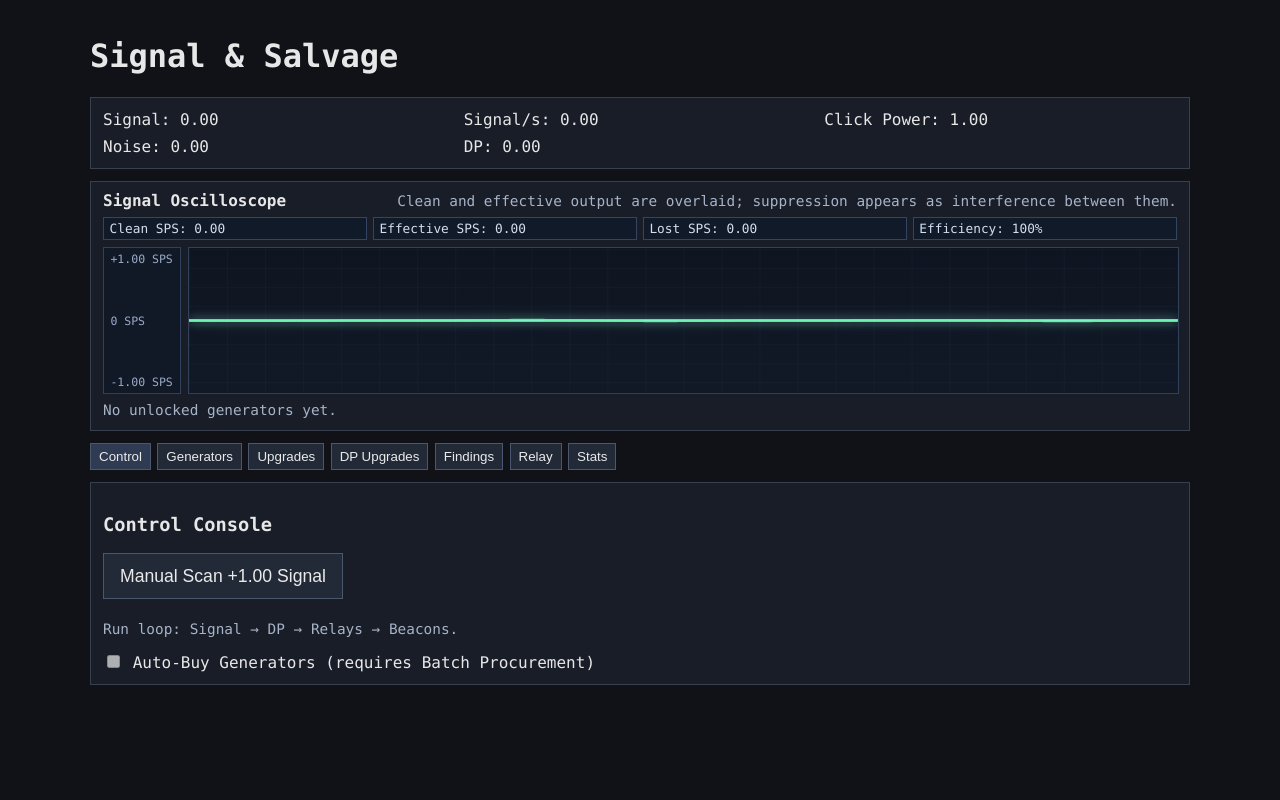
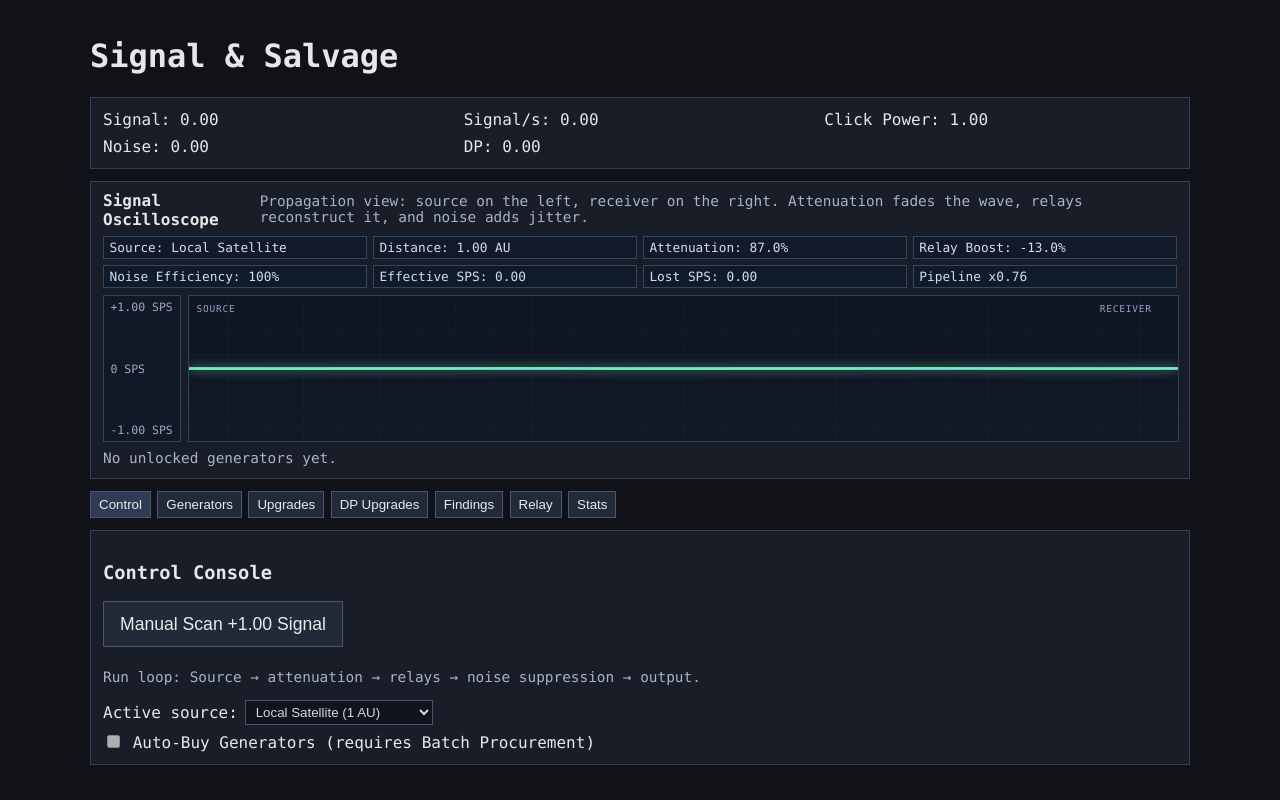
Before and after one commit to jjlyon/web-incremental, a React (Vite) app: page / in a window 1280 px wide. Built offline with nearby package versions, Linux system fonts and the light colour scheme.

Commit message:
Refactor signal pipeline with distance attenuation and relay amplification

```diff
--- a/src/App.tsx
+++ b/src/App.tsx
@@ -1,6 +1,6 @@
 import { CSSProperties, useEffect, useMemo, useReducer, useRef, useState } from 'react';
 import { TabButton } from './components/TabButton';
-import { BALANCE, BEACON_UPGRADES, GENERATORS, MILESTONES, RELAY_PROTOCOLS, RELAY_UPGRADES, UPGRADES } from './game/data';
+import { BALANCE, BEACON_UPGRADES, GENERATORS, MILESTONES, RELAY_PROTOCOLS, RELAY_UPGRADES, SIGNAL_SOURCES, UPGRADES } from './game/data';
 import {
   canBeaconReset,
   canPrestige,
@@ -18,8 +18,10 @@
   getAutoScanRate,
   getPassiveDpPerSecond,
   getPrestigeGain,
+  getRelayAttenuationReducer,
   getRelayEnergyPerRelay,
   getRelayUpgradeCost,
+  getSignalPipelineBreakdown,
   getTotalSps,
   getUpgradeCost,
   getBeaconUpgradeCost,
@@ -153,13 +155,16 @@
   const canBeaconNow = canBeaconReset(state) && beaconGain > 0;
   const relayEnergyPerRelay = getRelayEnergyPerRelay(state);
   const relayBaseContribution = state.relays * 2.5 * (1 + state.relayUpgrades.relay_efficiency * 0.05);
-  const baseNoisePenalty = 1 / (1 + state.noise / 100);
-  const noiseMitigation = state.upgrades.adaptive_gain_control > 0 ? 0.4 : 0;
-  const effectiveNoiseFactor = 1 - (1 - baseNoisePenalty) * (1 - noiseMitigation);
-  const clampedNoiseFactor = Math.max(0.05, effectiveNoiseFactor);
-  const undampenedSps = sps / clampedNoiseFactor;
+  const pipeline = getSignalPipelineBreakdown(state);
+  const source = pipeline.source;
+  const attenuationPercent = pipeline.distanceAttenuation * 100;
+  const relayBoostPercent = (pipeline.relayAmplification - 1) * 100;
+  const noiseEfficiencyPercent = pipeline.noiseEfficiency * 100;
+  const propagationMultiplier = pipeline.distanceAttenuation * pipeline.relayAmplification * pipeline.noiseEfficiency;
+  const cleanPropagationMultiplier = pipeline.distanceAttenuation * pipeline.relayAmplification;
+  const undampenedSps = cleanPropagationMultiplier > 0 ? sps / pipeline.noiseEfficiency : sps;
   const spsLostToNoise = Math.max(0, undampenedSps - sps);
-  const noiseImpactPercent = (1 - clampedNoiseFactor) * 100;
+  const noiseImpactPercent = (1 - pipeline.noiseEfficiency) * 100;
 
   const hasAffordableGenerator = GENERATORS.some((gen) => state.signal >= getGeneratorCost(gen.id, state.generators[gen.id], 0, state));
   const hasAffordableSignalUpgrade = UPGRADES.some((up) => up.currencyType === 'signal' && canPurchaseUpgrade(state, up.id));
@@ -284,7 +289,7 @@
                   <div>
                     <strong>{up.name}</strong> [ENERGY {formatNumber(cost)}] {up.repeatable ? `(Lv ${level})` : owned ? '(Owned)' : ''}
                     <div className="muted">{up.description}</div>
-                    <div className="muted">{up.id === 'relay_efficiency' ? `Current relay effect scaling: +${formatNumber(level * 5)}%` : up.id === 'lean_procurement' ? 'Current: scanners/dishes cost x0.90.' : up.id === 'finding_archive' ? 'Current: findings grant x1.25 DP.' : up.id === 'spectral_refinement' ? 'Current: noise scaling x0.88.' : up.id === 'autonomous_scanners' ? 'Current: +1.5 auto scans/sec.' : up.id === 'resonant_interface' ? 'Current: manual scans gain +2% SPS.' : 'Current: +1 starting Dish Array.'}</div>
+                    <div className="muted">{up.id === 'relay_efficiency' ? `Current: each relay amplification x${formatNumber(Math.pow(1.15, level))}.` : up.id === 'lean_procurement' ? 'Current: scanners/dishes cost x0.90.' : up.id === 'finding_archive' ? `Current: findings x1.25 DP and relay cascades +${formatNumber(level * 4)}%.` : up.id === 'spectral_refinement' ? `Current: segment attenuation reduced by ${formatNumber(relayAttenuationReducer * 100)}%.` : up.id === 'autonomous_scanners' ? 'Current: +1.5 auto scans/sec.' : up.id === 'resonant_interface' ? `Current: network relay multiplier +${formatNumber(level * 6)}%.` : 'Current: +1 starting Dish Array.'}</div>
                   </div>
                   <button disabled={locked || owned || !canPurchaseRelayUpgrade(state, up.id)} onClick={() => dispatch({ type: 'BUY_RELAY_UPGRADE', upgradeId: up.id })}>{locked ? `Unlocks at ${up.unlockAtRelays}` : 'Buy'}</button>
                 </div>
@@ -372,8 +377,6 @@
   }).filter((wave) => wave.isUnlocked);
 
   const aggregateScaleSps = Math.max(1, undampenedSps, sps, maxContributionSps);
-  const cleanAmplitude = (undampenedSps / aggregateScaleSps) * 34;
-  const effectiveAmplitude = (sps / aggregateScaleSps) * 34;
   const suppressionIntensity = Math.max(0, Math.min(1, noiseImpactPercent / 100));
   const relayCount = Math.max(0, Math.floor(state.relays));
   const beaconCount = Math.max(0, Math.floor(state.beacons));
@@ -404,17 +407,28 @@
       return acc + Math.exp(-(distance * distance) * 2.2) * 0.7;
     }, 0));
   };
+  const relayAttenuationReducer = getRelayAttenuationReducer(state);
+  const baseAmplitude = (undampenedSps / aggregateScaleSps) * 34;
   const cleanPoints = sampleXs.map((x) => {
-    const radians = (x / WAVE_WIDTH) * 1.05 * Math.PI * 2 + waveTime * WAVE_SPEED * 0.85;
-    const y = WAVE_HEIGHT / 2 + Math.sin(radians) * cleanAmplitude;
+    const normalized = Math.max(0, Math.min(1, (x - WAVE_EDGE_PADDING) / (WAVE_WIDTH - WAVE_EDGE_PADDING * 2)));
+    const distancePosition = source.distance * normalized;
+    const attenuation = 1 / (1 + distancePosition * state.falloffFactor);
+    const relaysApplied = pipeline.relayChain.reduce((mult, relay) => (normalized >= relay.position ? mult * relay.amplification : mult), 1);
+    const propagationAtPosition = attenuation * relaysApplied;
+    const radians = (x / WAVE_WIDTH) * source.frequency * Math.PI * 2 + waveTime * WAVE_SPEED * 0.85;
+    const y = WAVE_HEIGHT / 2 + Math.sin(radians) * baseAmplitude * propagationAtPosition;
     return { x, y };
   });
   const effectivePoints = sampleXs.map((x) => {
-    const radians = (x / WAVE_WIDTH) * 1.05 * Math.PI * 2 + waveTime * WAVE_SPEED * 0.85;
+    const normalized = Math.max(0, Math.min(1, (x - WAVE_EDGE_PADDING) / (WAVE_WIDTH - WAVE_EDGE_PADDING * 2)));
+    const distancePosition = source.distance * normalized;
+    const attenuation = 1 / (1 + distancePosition * state.falloffFactor);
+    const relaysApplied = pipeline.relayChain.reduce((mult, relay) => (normalized >= relay.position ? mult * relay.amplification : mult), 1);
     const beaconSuppression = beaconSuppressionAt(x);
-    const shimmerBase = (Math.sin((x / WAVE_WIDTH) * 16 + waveTime * 8) + Math.sin((x / WAVE_WIDTH) * 30 + waveTime * 15) * 0.6) * (0.5 + suppressionIntensity * 3.2);
-    const shimmer = shimmerBase * (1 - beaconSuppression * 0.75);
-    const y = WAVE_HEIGHT / 2 + Math.sin(radians) * effectiveAmplitude + shimmer;
+    const jitterBase = (Math.sin((x / WAVE_WIDTH) * 16 + waveTime * 8) + Math.sin((x / WAVE_WIDTH) * 30 + waveTime * 15) * 0.6) * (0.4 + suppressionIntensity * 3.1);
+    const jitter = jitterBase * (1 - beaconSuppression * 0.75);
+    const radians = (x / WAVE_WIDTH) * source.frequency * Math.PI * 2 + waveTime * WAVE_SPEED * 0.85;
+    const y = WAVE_HEIGHT / 2 + Math.sin(radians) * baseAmplitude * attenuation * relaysApplied * pipeline.noiseEfficiency + jitter;
     return { x, y };
   });
   const toPath = (points: Array<{ x: number; y: number }>): string => points.map((point, idx) => `${idx === 0 ? 'M' : 'L'}${point.x},${point.y.toFixed(2)}`).join(' ');
@@ -428,6 +442,7 @@
     cleanSignal: cleanPoints.map((point) => point.y),
     effectiveSignal: effectivePoints.map((point) => point.y),
   };
+
 
 
   const scannerFrequency = WAVE_FREQUENCIES[0];
@@ -456,13 +471,17 @@
       <div className="panel wave-panel">
         <div className="wave-header">
           <strong>Signal Oscilloscope</strong>
-          <span className="muted">Clean and effective output are overlaid; suppression appears as interference between them.</span>
+          <span className="muted">Propagation view: source on the left, receiver on the right. Attenuation fades the wave, relays reconstruct it, and noise adds jitter.</span>
         </div>
         <div className="wave-stats">
-          <span>Clean SPS: {formatNumber(undampenedSps)}</span>
+          <span>Source: {source.name}</span>
+          <span>Distance: {formatNumber(source.distance)} AU</span>
+          <span>Attenuation: {formatNumber(attenuationPercent)}%</span>
+          <span>Relay Boost: {relayBoostPercent >= 0 ? '+' : ''}{formatNumber(relayBoostPercent)}%</span>
+          <span>Noise Efficiency: {formatNumber(noiseEfficiencyPercent)}%</span>
           <span>Effective SPS: {formatNumber(sps)}</span>
           <span>Lost SPS: {formatNumber(spsLostToNoise)}</span>
-          <span>Efficiency: {formatNumber(clampedNoiseFactor * 100)}%</span>
+          <span>Pipeline x{formatNumber(propagationMultiplier)}</span>
         </div>
         <div className="wave-body">
           <div className="wave-scale" aria-hidden="true">
@@ -478,12 +497,17 @@
             </defs>
             <rect x="0" y="0" width={WAVE_WIDTH} height={WAVE_HEIGHT} fill="url(#waveGrid)" opacity="0.62" />
             <path d={`M0,${WAVE_HEIGHT / 2} H${WAVE_WIDTH}`} className="wave-baseline" />
+            <text x="8" y="16" className="wave-end-label">SOURCE</text>
+            <text x={WAVE_WIDTH - 82} y="16" className="wave-end-label">RECEIVER</text>
             <path d={suppressionBandPath} className="wave-suppression-band" style={{ opacity: 0.12 + suppressionIntensity * 0.26 }} />
             {beaconZones.map((zone) => (
               <g key={`beacon-${zone.id}`} className="wave-beacon-zone" style={{ '--beacon-pulse': zone.pulse } as CSSProperties}>
                 <ellipse cx={zone.x.toFixed(2)} cy={(WAVE_HEIGHT / 2).toFixed(2)} rx={zone.radiusX.toFixed(2)} ry={zone.radiusY.toFixed(2)} className="wave-beacon-halo" />
                 <ellipse cx={zone.x.toFixed(2)} cy={(WAVE_HEIGHT / 2).toFixed(2)} rx={(zone.radiusX * 0.46).toFixed(2)} ry={(zone.radiusY * 0.46).toFixed(2)} className="wave-beacon-core" />
               </g>
+            ))}
+            {relayNodes.map((relay) => (
+              <circle key={`relay-ripple-${relay.id}`} cx={relay.x.toFixed(2)} cy={(WAVE_HEIGHT / 2).toFixed(2)} r={(9 + relay.pulse * 10).toFixed(2)} className="wave-relay-ripple" />
             ))}
             {relayNodes.map((relay) => (
               <g key={`relay-${relay.id}`} className="wave-relay-node" style={{ '--relay-pulse': relay.pulse } as CSSProperties}>
@@ -522,7 +546,15 @@
         <div className="panel">
           <h3>Control Console</h3>
           <button className="big" onClick={handleManualScan}>Manual Scan +{formatNumber(clickPower)} Signal</button>
-          <p className="muted">Run loop: Signal → DP → Relays → Beacons.</p>
+          <p className="muted">Run loop: Source → attenuation → relays → noise suppression → output.</p>
+          <label className="source-select">
+            Active source:
+            <select value={state.activeSourceId} onChange={(event) => dispatch({ type: 'LOAD_STATE', payload: { ...state, activeSourceId: event.target.value } })}>
+              {SIGNAL_SOURCES.map((candidate) => (
+                <option key={candidate.id} value={candidate.id}>{candidate.name} ({candidate.distance} AU)</option>
+              ))}
+            </select>
+          </label>
           <label>
             <input
               type="checkbox"
--- a/src/game/data.ts
+++ b/src/game/data.ts
@@ -1,4 +1,4 @@
-import { BeaconUpgradeDef, GameState, GeneratorDef, MilestoneDef, RelayProtocolDef, RelayUpgradeDef, UpgradeDef } from './types';
+import { BeaconUpgradeDef, GameState, GeneratorDef, MilestoneDef, RelayProtocolDef, RelayUpgradeDef, SignalSource, UpgradeDef } from './types';
 
 export const BALANCE = {
   relayBaseGlobalPerRelay: 0.025,
@@ -9,7 +9,20 @@
   beaconBaseSignal: 1e18,
   beaconSignalExponent: 0.2,
   beaconRelayExponent: 0.72,
+  defaultFalloffFactor: 0.15,
+  relayAttenuationReductionPerLevel: 0.08,
+  relayNetworkBoostPerLevel: 0.06,
 } as const;
+
+
+
+export const SIGNAL_SOURCES: SignalSource[] = [
+  { id: 'local_satellite', name: 'Local Satellite', distance: 1, baseSignal: 38, frequency: 0.7 },
+  { id: 'lunar_reflector', name: 'Lunar Reflector', distance: 3, baseSignal: 84, frequency: 1.05 },
+  { id: 'deep_space_probe', name: 'Deep Space Probe', distance: 8, baseSignal: 180, frequency: 1.45 },
+  { id: 'pulsar', name: 'Pulsar', distance: 15, baseSignal: 420, frequency: 2.2 },
+  { id: 'alien_beacon', name: 'Alien Beacon', distance: 30, baseSignal: 1200, frequency: 3.1 },
+];
 
 export const GENERATORS: GeneratorDef[] = [
   { id: 'scanner', name: 'Handheld Scanner', baseCost: 15, costGrowth: 1.15, baseSps: 0.2 },
@@ -58,12 +71,12 @@
 ];
 
 export const RELAY_UPGRADES: RelayUpgradeDef[] = [
-  { id: 'relay_efficiency', name: 'Relay Efficiency', description: 'Repeatable: Relays are 5% more effective.', cost: 1, tier: 1, unlockAtRelays: 0, repeatable: true, costGrowth: 1.35 },
+  { id: 'relay_efficiency', name: 'Amplifier Coil', description: 'Repeatable: +15% relay amplification.', cost: 1, tier: 1, unlockAtRelays: 0, repeatable: true, costGrowth: 1.35 },
   { id: 'lean_procurement', name: 'Lean Procurement', description: 'Scanners and Dishes cost 10% less.', cost: 2, tier: 1, unlockAtRelays: 0 },
-  { id: 'finding_archive', name: 'Finding Archive', description: 'Discovery Point rewards from findings +25%.', cost: 4, tier: 2, unlockAtRelays: 5 },
-  { id: 'spectral_refinement', name: 'Spectral Refinement', description: 'Noise grows 12% slower.', cost: 5, tier: 2, unlockAtRelays: 5 },
+  { id: 'finding_archive', name: 'Signal Repeater', description: 'Discovery Point rewards from findings +25% and relay cascades become stronger.', cost: 4, tier: 2, unlockAtRelays: 5 },
+  { id: 'spectral_refinement', name: 'Phased Relay', description: 'Reduces attenuation between relay segments by 8%.', cost: 5, tier: 2, unlockAtRelays: 5 },
   { id: 'autonomous_scanners', name: 'Autonomous Scanner Swarm', description: 'Auto scans perform +1.5 scans/sec.', cost: 6, tier: 2, unlockAtRelays: 5 },
-  { id: 'resonant_interface', name: 'Resonant Interface', description: 'Structural: manual scans gain +2% of SPS.', cost: 10, tier: 3, unlockAtRelays: 15 },
+  { id: 'resonant_interface', name: 'Quantum Relay Network', description: 'Structural: network-wide relay multiplier +6% per level.', cost: 10, tier: 3, unlockAtRelays: 15 },
   { id: 'forward_outpost', name: 'Forward Outpost', description: 'Structural: start each run with +1 Dish Array.', cost: 12, tier: 3, unlockAtRelays: 15 },
 ];
 
--- a/src/game/economy.ts
+++ b/src/game/economy.ts
@@ -1,5 +1,5 @@
-import { BALANCE, BEACON_UPGRADES, GENERATORS, RELAY_PROTOCOLS, RELAY_UPGRADES, UPGRADES } from './data';
-import { BeaconUpgradeId, GameState, GeneratorId, RelayProtocolId, RelayUpgradeId, UpgradeId } from './types';
+import { BALANCE, BEACON_UPGRADES, GENERATORS, RELAY_PROTOCOLS, RELAY_UPGRADES, SIGNAL_SOURCES, UPGRADES } from './data';
+import { BeaconUpgradeId, GameState, GeneratorId, RelayProtocolId, RelayUpgradeId, SignalRelay, SignalSource, UpgradeId } from './types';
 
 const generatorById = Object.fromEntries(GENERATORS.map((g) => [g.id, g]));
 
@@ -22,6 +22,89 @@
 const hasProtocol = (state: GameState, id: RelayProtocolId) => state.relayProtocols[id] > 0;
 const relayUpgradeLevel = (state: GameState, id: RelayUpgradeId) => state.relayUpgrades[id] ?? 0;
 const beaconUpgradeLevel = (state: GameState, id: BeaconUpgradeId) => state.beaconUpgrades[id] ?? 0;
+
+
+const sourceById = Object.fromEntries(SIGNAL_SOURCES.map((source) => [source.id, source]));
+
+const clamp01 = (value: number): number => Math.max(0, Math.min(1, value));
+
+export const getActiveSource = (state: GameState): SignalSource => sourceById[state.activeSourceId] ?? SIGNAL_SOURCES[0];
+
+export const attenuationAtDistance = (distance: number, falloffFactor: number): number => 1 / (1 + Math.max(0, distance) * Math.max(0, falloffFactor));
+
+export const getRelayAmplificationPerNode = (state: GameState): number => {
+  const efficiencyLevel = relayUpgradeLevel(state, 'relay_efficiency');
+  const networkLevel = relayUpgradeLevel(state, 'resonant_interface');
+  const repeaterLevel = relayUpgradeLevel(state, 'finding_archive');
+  const relayEfficiencyBoost = Math.pow(1.15, efficiencyLevel);
+  const networkBoost = 1 + networkLevel * BALANCE.relayNetworkBoostPerLevel;
+  const repeaterBoost = 1 + repeaterLevel * 0.04;
+  return 1.25 * relayEfficiencyBoost * networkBoost * repeaterBoost;
+};
+
+export const getRelayAttenuationReducer = (state: GameState): number => {
+  const phasedLevel = relayUpgradeLevel(state, 'spectral_refinement');
+  return clamp01(phasedLevel * BALANCE.relayAttenuationReductionPerLevel);
+};
+
+export const getRelayChain = (state: GameState): SignalRelay[] => {
+  const relayCount = Math.max(0, Math.floor(state.relays));
+  if (relayCount <= 0) return [];
+  const amplification = getRelayAmplificationPerNode(state);
+  return Array.from({ length: relayCount }, (_, index) => ({
+    id: `relay-${index + 1}`,
+    position: (index + 1) / (relayCount + 1),
+    amplification,
+  }));
+};
+
+export interface SignalPipelineBreakdown {
+  source: SignalSource;
+  baseSignal: number;
+  distanceAttenuation: number;
+  relayAmplification: number;
+  noiseEfficiency: number;
+  effectiveSignal: number;
+  relayChain: SignalRelay[];
+}
+
+export const getNoiseEfficiency = (state: GameState): number => {
+  const baseNoisePenalty = 1 / (1 + state.noise / 100);
+  const mitigation = hasUpgrade(state, 'adaptive_gain_control') ? 0.4 : 0;
+  const effectivePenalty = 1 - (1 - baseNoisePenalty) * (1 - mitigation);
+  return Math.max(0.05, effectivePenalty);
+};
+
+export const getSignalPipelineBreakdown = (state: GameState): SignalPipelineBreakdown => {
+  const source = getActiveSource(state);
+  const relayChain = getRelayChain(state);
+  const attenuationReducer = getRelayAttenuationReducer(state);
+  const effectiveFalloff = state.falloffFactor * (1 - attenuationReducer);
+  let relayAmplification = 1;
+  let cursor = 0;
+  for (const relay of relayChain) {
+    const segmentDistance = source.distance * Math.max(0, relay.position - cursor);
+    relayAmplification *= attenuationAtDistance(segmentDistance, effectiveFalloff);
+    relayAmplification *= relay.amplification;
+    cursor = relay.position;
+  }
+  relayAmplification *= attenuationAtDistance(source.distance * Math.max(0, 1 - cursor), effectiveFalloff);
+
+  const distanceAttenuation = attenuationAtDistance(source.distance, state.falloffFactor);
+  const noiseEfficiency = getNoiseEfficiency(state);
+  const baseSignal = source.baseSignal;
+  const effectiveSignal = baseSignal * distanceAttenuation * relayAmplification * noiseEfficiency;
+
+  return {
+    source,
+    baseSignal,
+    distanceAttenuation,
+    relayAmplification,
+    noiseEfficiency,
+    effectiveSignal,
+    relayChain,
+  };
+};
 
 const getEarlyGeneratorCostMultiplier = (state: GameState, generatorId: GeneratorId): number => {
   let mult = 1;
@@ -63,11 +146,6 @@
   const relayBoost = BALANCE.relayBaseGlobalPerRelay * (1 + relayUpgradeLevel(state, 'relay_efficiency') * 0.05);
   mult *= 1 + state.relays * relayBoost;
 
-  const baseNoisePenalty = 1 / (1 + state.noise / 100);
-  const mitigation = hasUpgrade(state, 'adaptive_gain_control') ? 0.4 : 0;
-  const effectivePenalty = 1 - (1 - baseNoisePenalty) * (1 - mitigation);
-  mult *= Math.max(0.05, effectivePenalty);
-
   return mult;
 };
 
@@ -90,10 +168,14 @@
 
 export const getTotalSps = (state: GameState): number => {
   const global = getGlobalMultiplier(state);
-  return GENERATORS.reduce((sum, gen) => {
+  const rawProduction = GENERATORS.reduce((sum, gen) => {
     const owned = state.generators[gen.id];
     return sum + owned * gen.baseSps * getGeneratorMultiplier(state, gen.id) * global;
   }, 0);
+
+  const pipeline = getSignalPipelineBreakdown(state);
+  const sourceScale = pipeline.effectiveSignal / Math.max(1, pipeline.baseSignal);
+  return rawProduction * sourceScale;
 };
 
 export const getClickPower = (state: GameState): number => {
@@ -103,7 +185,6 @@
   if (hasProtocol(state, 'accelerated_sampling')) click *= 1.15;
   click *= Math.pow(1.1, state.upgrades.signal_mapping);
   if (hasUpgrade(state, 'burst_sampling')) click += getTotalSps(state) * 0.05;
-  if (relayUpgradeLevel(state, 'resonant_interface') > 0) click += getTotalSps(state) * 0.02;
   return click;
 };
 
@@ -117,8 +198,7 @@
 
 export const computeNoise = (state: GameState): number => {
   const totalGens = Object.values(state.generators).reduce((a, b) => a + b, 0);
-  const scalar = relayUpgradeLevel(state, 'spectral_refinement') > 0 ? 3.52 : 4;
-  const noise = Math.sqrt(totalGens) * scalar;
+  const noise = Math.sqrt(totalGens) * 4;
   return Number.isFinite(noise) ? noise : 0;
 };
 
@@ -225,5 +305,9 @@
   if (!Number.isFinite(computeNoise(state))) issues.push('Noise became non-finite.');
   if (getPrestigeProjection(BALANCE.relayPrestigeBase) < 1) issues.push('Relay projection should be at least 1 at base threshold.');
   if (getBeaconProjection({ ...state, totalRelaysEarned: 25, totalSignalEarned: 1e18 }) < 1) issues.push('Beacon projection should be positive at unlock thresholds.');
+  const pipeline = getSignalPipelineBreakdown(state);
+  if (!Number.isFinite(pipeline.effectiveSignal)) issues.push('Signal pipeline produced non-finite output.');
+  const attenuationGrowthRate = 1 + getActiveSource(state).distance * state.falloffFactor;
+  if (pipeline.relayAmplification >= attenuationGrowthRate * 3.5) issues.push('Relay amplification overtook attenuation growth constraints.');
   return issues;
 };
--- a/src/game/save.ts
+++ b/src/game/save.ts
@@ -1,8 +1,8 @@
 import { BEACON_UPGRADES, GENERATORS, MILESTONES, RELAY_PROTOCOLS, RELAY_UPGRADES, UPGRADES } from './data';
 import { GameState, TabName } from './types';
 
-const SAVE_KEY = 'signal-and-salvage-save-v2';
-const LEGACY_SAVE_KEY = 'signal-and-salvage-save-v1';
+const SAVE_KEY = 'signal-and-salvage-save-v3';
+const LEGACY_SAVE_KEY = 'signal-and-salvage-save-v2';
 const VALID_TABS: TabName[] = ['Control', 'Generators', 'Upgrades', 'DP Upgrades', 'Findings', 'Relay', 'Beacon', 'Stats'];
 const VALID_MILESTONES = new Set(MILESTONES.map((milestone) => milestone.id));
 
@@ -93,6 +93,9 @@
       relayEnergy: hasNumber(parsed, 'relayEnergy') ? (parsed.relayEnergy as number) : 0,
       networkFragments: hasNumber(parsed, 'networkFragments') ? (parsed.networkFragments as number) : 0,
       beacons: hasNumber(parsed, 'beacons') ? (parsed.beacons as number) : 0,
+      activeSourceId: typeof parsed.activeSourceId === 'string' ? parsed.activeSourceId : 'local_satellite',
+      falloffFactor: hasNumber(parsed, 'falloffFactor') ? (parsed.falloffFactor as number) : 0.15,
+      relayChain: Array.isArray(parsed.relayChain) ? [] : [],
       generators: normalizedGenerators as GameState['generators'],
       upgrades: normalizedUpgrades as GameState['upgrades'],
       relayProtocols: normalizedRelayProtocols as GameState['relayProtocols'],
@@ -123,7 +126,7 @@
 };
 
 export const loadGame = (): GameState | null => {
-  const raw = localStorage.getItem(SAVE_KEY) ?? localStorage.getItem(LEGACY_SAVE_KEY);
+  const raw = localStorage.getItem(SAVE_KEY) ?? localStorage.getItem(LEGACY_SAVE_KEY) ?? localStorage.getItem('signal-and-salvage-save-v1');
   if (!raw) return null;
   return parseGameState(raw);
 };
--- a/src/game/state.ts
+++ b/src/game/state.ts
@@ -15,6 +15,7 @@
   getMilestoneDpReward,
   getPassiveDpPerSecond,
   getPrestigeGain,
+  getRelayChain,
   getRelayEnergyPerRelay,
   getRelayUpgradeCost,
   getTotalSps,
@@ -52,6 +53,9 @@
     relayEnergy: 0,
     networkFragments: 0,
     beacons: 0,
+    activeSourceId: 'local_satellite',
+    falloffFactor: 0.15,
+    relayChain: [],
     generators: { ...emptyGenerators },
     upgrades: { ...emptyUpgrades },
     relayProtocols: { ...emptyRelayProtocols },
@@ -105,7 +109,7 @@
   return { ...state, signal, generators: { ...state.generators, [generatorId]: owned + purchased } };
 };
 
-const sanitize = (state: GameState): GameState => ({ ...state, noise: computeNoise(state) });
+const sanitize = (state: GameState): GameState => ({ ...state, noise: computeNoise(state), relayChain: getRelayChain(state) });
 
 const maybeAutoClaim = (state: GameState): GameState => {
   if (!state.autoClaimFindings) return state;
--- a/src/styles.css
+++ b/src/styles.css
@@ -151,6 +151,7 @@
 .wave-stats {
   display: grid;
   grid-template-columns: repeat(4, minmax(0, 1fr));
+  grid-auto-rows: 1fr;
   gap: 0.35rem;
   margin-bottom: 0.45rem;
   font-size: 0.8rem;
@@ -208,3 +209,30 @@
   stroke-width: 1.4;
   opacity: calc(0.3 + var(--relay-pulse) * 0.7);
 }
+
+
+.wave-end-label {
+  fill: #8fa5c9;
+  font-size: 10px;
+  letter-spacing: 0.08em;
+}
+
+.wave-relay-ripple {
+  fill: none;
+  stroke: rgba(129, 200, 255, 0.42);
+  stroke-width: 1;
+}
+
+.source-select {
+  display: flex;
+  align-items: center;
+  gap: 0.45rem;
+  margin-bottom: 0.45rem;
+}
+
+.source-select select {
+  background: #0f131b;
+  color: #d4d8df;
+  border: 1px solid #48556e;
+  padding: 0.2rem 0.35rem;
+}
```
Also changed, not shown: src/game/types.ts (+17 -0 lines).
